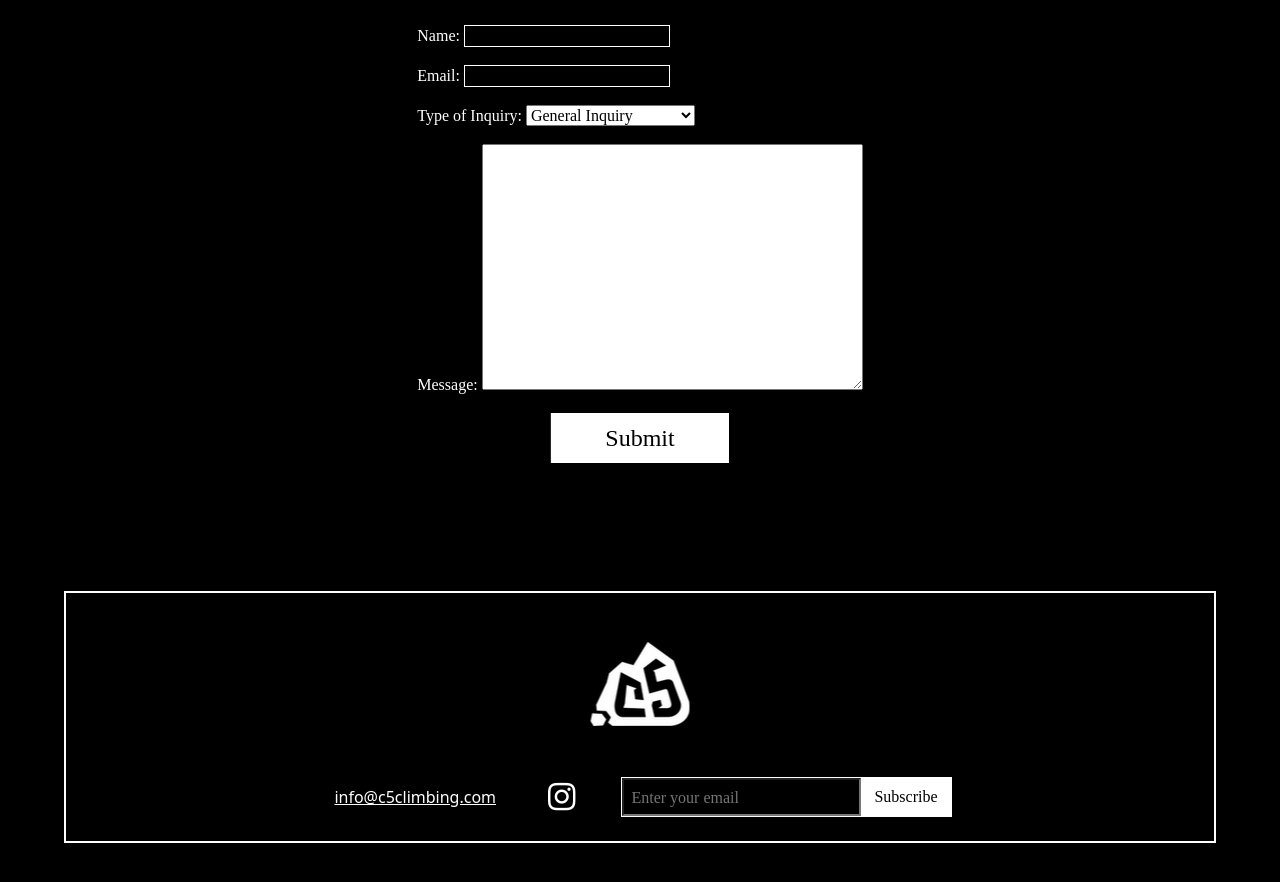
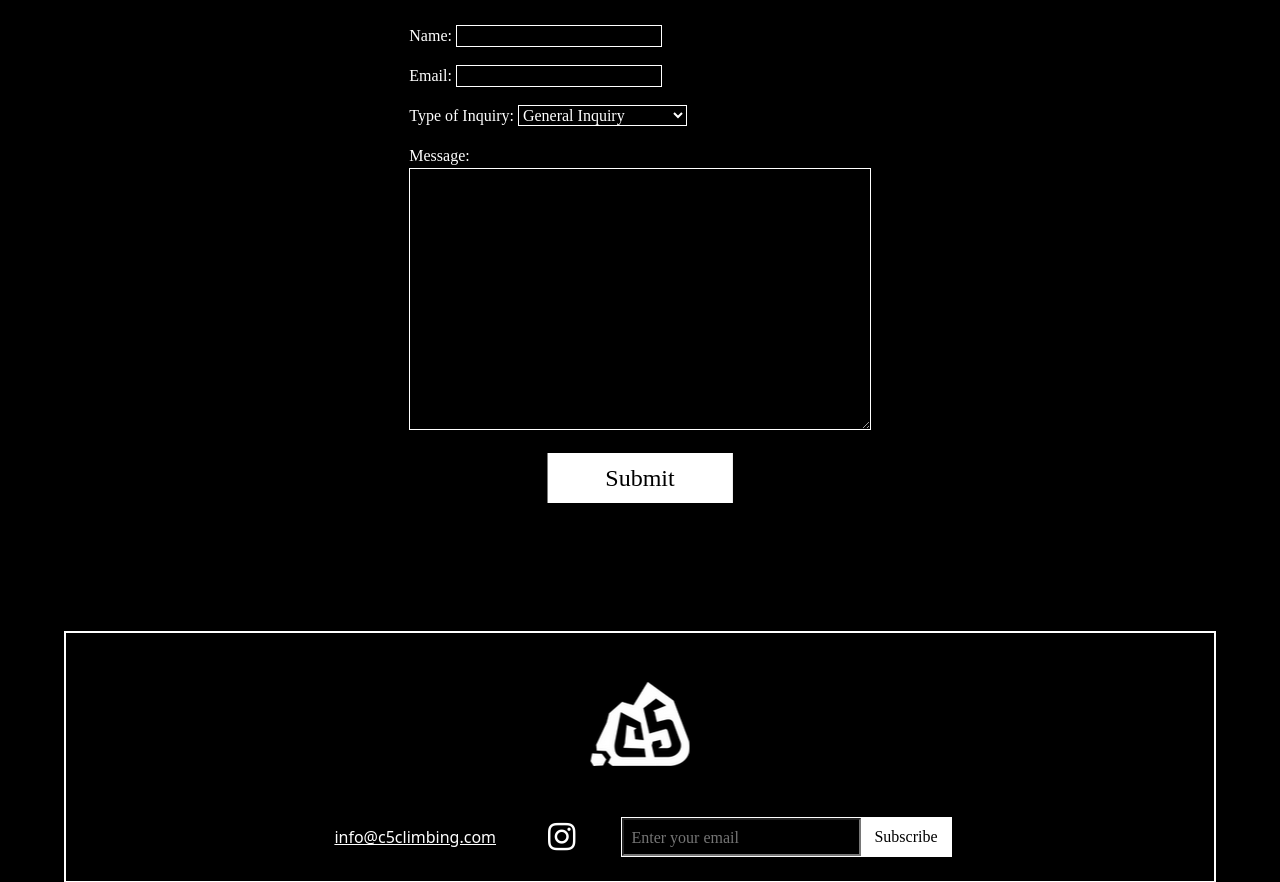
Before and after one commit to zoeyi1/class-five, a Django app: page /contact in a window 1280 px wide. Shown: the part 145-1027 px from the top of the page. Before the commit the page ends 988 px from the top, so only its background shows below. Run offline with Django 4.2, Linux system fonts and the light colour scheme; some web fonts are replaced.

Commit message:
fixing contact textarea misalignment

```diff
--- a/djangoProject/classfive/static/classfive/classfive.css
+++ b/djangoProject/classfive/static/classfive/classfive.css
@@ -591,6 +591,16 @@ nav {
     font-size: 0.8rem;
 }
 
+.header {
+    position: relative;
+    font-family: "Avenir-LT-W01_85-Heavy1475544";
+    color: white;
+    font-size: 3.8rem;
+    text-align: center;
+    margin-top: 3.5rem;
+    margin-bottom: 0.5rem;
+}
+
 .intake-form {
     font-family: "DIN-Next-W01-Light";
     justify-content: center;
@@ -601,16 +611,6 @@ nav {
 
 .intake-form form p {
     border-radius: 0;
-}
-
-.header {
-    position: relative;
-    font-family: "Avenir-LT-W01_85-Heavy1475544";
-    color: white;
-    font-size: 3.8rem;
-    text-align: center;
-    margin-top: 3.5rem;
-    margin-bottom: 0.5rem;
 }
 
 .intake-form {
@@ -627,6 +627,45 @@ nav {
     border: 1px solid white;
 }
 
+
+/* dropdown container */
+.intake-form select {
+    background-color: black;
+    color: white;
+    border: 1px solid white;
+    border-radius: 0px;
+}
+
+/* Style the dropdown arrow */
+.intake-form select::after {
+    color: white;
+    /* Set the color of the arrow */
+    content: 'v';
+    position: absolute;
+    top: 50%;
+    right: 10px;
+    transform: translateY(-50%);
+    pointer-events: none;
+    /* Make sure the arrow doesn't interfere with clicking on the dropdown */
+}
+
+/* make the "message:" above the box instead of to the left*/
+#id_message_label {
+    color: #fff;
+    margin-bottom: 10px;
+}
+
+/* for the message box */
+#id_message {
+    background-color: black;
+    color: white;
+
+    /* Add additional styling if needed, such as padding and border */
+    padding: 10px;
+    border: 1px solid white;
+    width: 100%;
+}
+
 .intake-form-btn {
     justify-content: center;
     left: 50%;
@@ -635,6 +674,8 @@ nav {
     margin-top: 0;
     font-size: 1.5rem;
 }
+
+
 
 /* footer */
 footer {
```
Also changed, not shown: djangoProject/classfive/templates/classfive/contact.html (+0 -58 lines).
